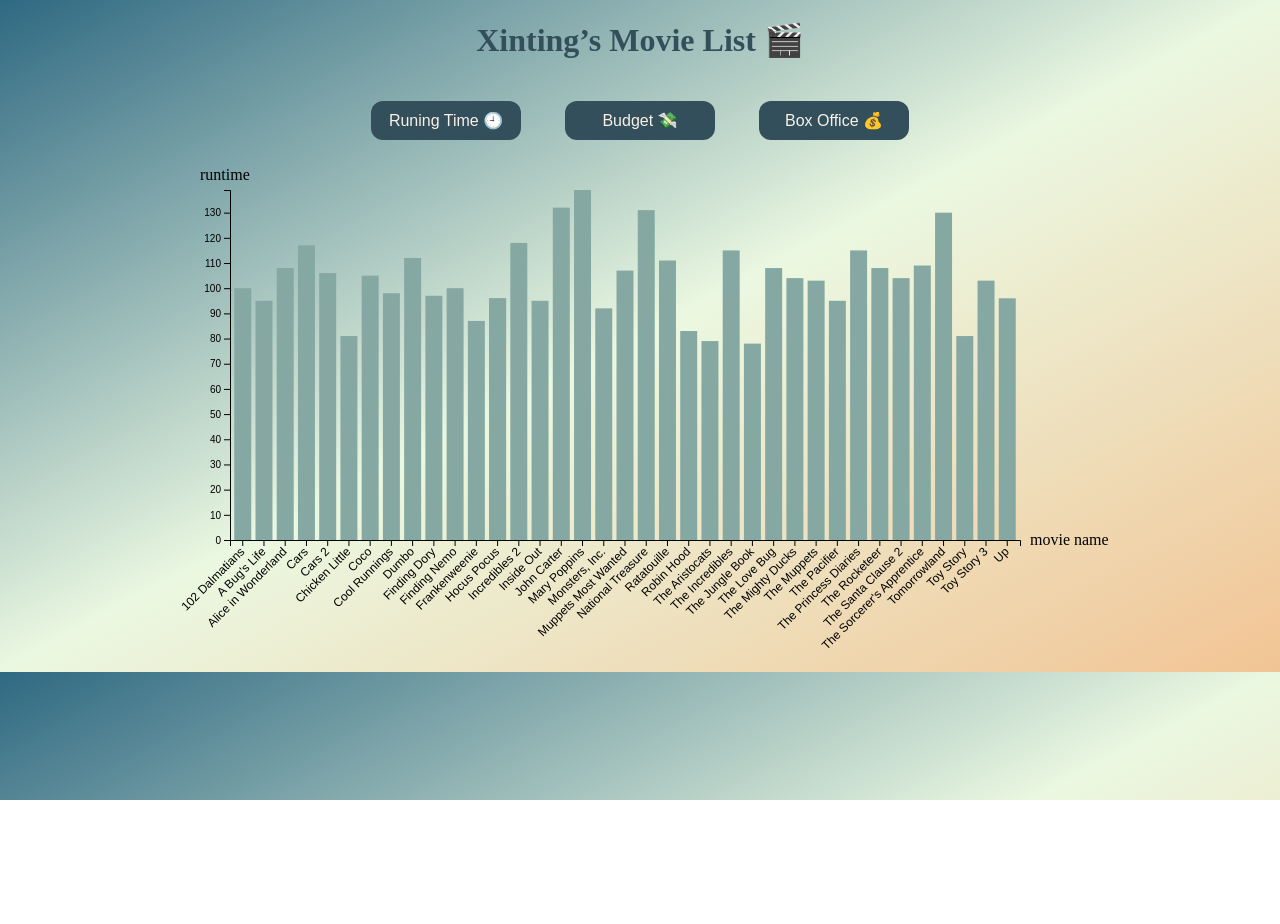
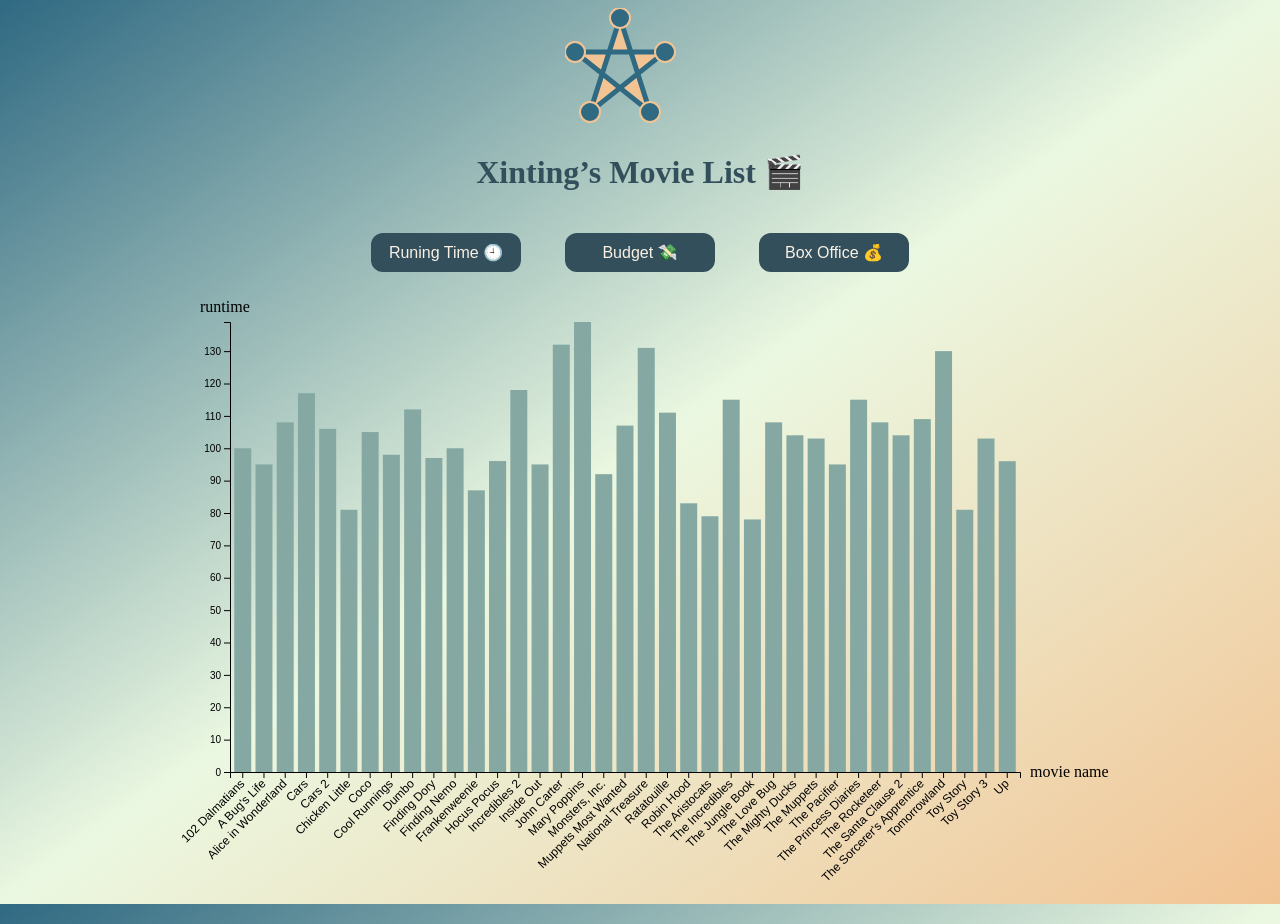
Before and after one commit to tingsama/movie_list, a website: page public/index.html in a window 1280 px wide. Before the commit the page ends 800 px from the top, so only its background shows below. Drawn offline with nearby package versions, Linux system fonts and the light colour scheme.

Commit message:
svg (star and circles) added

```diff
--- a/public/index.html
+++ b/public/index.html
@@ -4,8 +4,16 @@
 	<link rel="stylesheet" type="text/css" href="styles.css">
 </head>
 <html>
-<body class='body'>
-  <div class="center-div">
+<body>
+  <div id="center-div">
+  <svg id='svg-container' width="150" height="120">
+    <polygon id='svg-star' points="55,10 25,104 100,44 10,44 85,104"></polygon>
+    <circle class='svg-circle' cx="55" cy="10" r="10"/>
+    <circle class='svg-circle' cx="25" cy="104" r="10"/>
+    <circle class='svg-circle' cx="100" cy="44" r="10"/>
+    <circle class='svg-circle' cx="10" cy="44" r="10"/>
+    <circle class='svg-circle' cx="85" cy="104" r="10"/>
+  </svg>
     <h1>Xinting’s Movie List &#127916;</h1>
     <button id="runtime">Runing Time &#128344;</button>
     <button id="budget">Budget &#128184;</button>
--- a/public/script.js
+++ b/public/script.js
@@ -3,7 +3,6 @@
 	data = JSON.parse(JSON.stringify(data)).data
 	console.log(data)
 
-	var titleArr = [], runtimeArr = [], budgetArr = [], directedArr = [], dateArr = []
 	data.forEach(d=>{
 		d.title = d.Title
 		d.runtime = parseInt(d.Running_time)
@@ -21,8 +20,9 @@
 		left: 90
 	}
 	const width = 1000 - margin.left - margin.right
-	const height = 500 - margin.top - margin.bottom;
+	const height = 600 - margin.top - margin.bottom;
 
+	// cite: https://www.d3-graph-gallery.com/graph/barplot_button_data_simple.html (scaleband and linearband)
 	// append the svg object to the body of the page
 	const svg = d3.select("#data_visualize")
 		.append("svg")
@@ -60,7 +60,7 @@
 		.attr("class", "my_y_axis")
 		.call(d3.axisLeft(y))
 
-	// cite: https://perials.github.io/responsive-bar-chart-with-d3/
+	// cite: https://perials.github.io/responsive-bar-chart-with-d3/ (tooltip)
 	// create a tooltip
 	var tooltip = d3.select("#data_visualize")
 		.append("div")
@@ -81,6 +81,7 @@
 			.transition().duration(1000)
 			.call(d3.axisLeft(y));
 
+		// cite: d3Easy.html (enter, update, exit)
 		// append the bar rectangles to the svg element
 		svg.selectAll("rect")
 			.data(data)
--- a/public/styles.css
+++ b/public/styles.css
@@ -1,9 +1,28 @@
-.body {
+html {
 	background-image: linear-gradient(to bottom right, #2f6982, #ebf8e1, #f2c494);
+	min-height: 100% ;
+	min-width: 100% ;
 }
 
-.center-div {
+#center-div {
 	text-align: center;
+}
+
+#svg-container{
+	align-items: center;
+}
+
+.svg-circle{
+	stroke: #f2c494;
+	stroke-width: 2;
+	fill: #2f6982;
+}
+
+#svg-star {
+	fill: #f2c494;
+	stroke: #2f6982;
+	stroke-width:5;
+	fill-rule:evenodd;
 }
 
 h1 {
```
